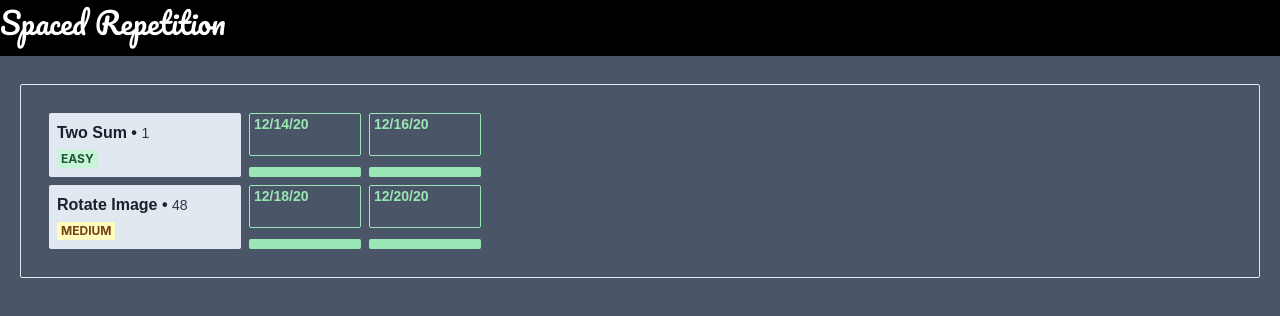
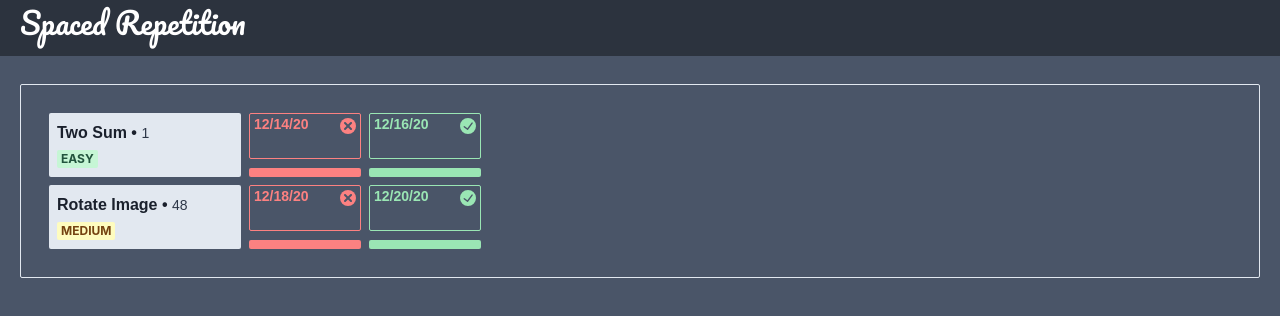
Before and after one commit to tpooch21/spaced-rep, a React (Create React App) app in the folder client/: page / in a window 1280 px wide. Shown: the top 316 px of the page. Built offline with nearby package versions, Linux system fonts and the light colour scheme; a web font is replaced by a local one.

Commit message:
Add icons to DateItems, style Toolbar

```diff
--- a/client/package.json
+++ b/client/package.json
@@ -3,6 +3,7 @@
   "version": "0.1.0",
   "private": true,
   "dependencies": {
+    "@chakra-ui/icons": "^1.0.2",
     "@chakra-ui/react": "^1.0.4",
     "@emotion/react": "^11.1.2",
     "@emotion/styled": "^11.0.0",
--- a/client/src/components/Navigation/Toolbar.js
+++ b/client/src/components/Navigation/Toolbar.js
@@ -1,7 +1,7 @@
 import { Flex, Spacer, Text } from "@chakra-ui/react";
 
 const Toolbar = () => (
-  <Flex bg="black" pos="fixed" top="0" left="0" w="full" h={14}>
+  <Flex bg="blackTransp" pos="fixed" top="0" left="0" w="full" h={14} pl={5}>
     <Text fontFamily="logo" fontSize="3xl" color="white">
       Spaced Repetition
     </Text>
--- a/client/src/components/ProblemGroup/DateItem.js
+++ b/client/src/components/ProblemGroup/DateItem.js
@@ -1,18 +1,33 @@
 import { Flex, Spacer, Box, Text } from "@chakra-ui/react";
+import { SmallCloseIcon, CheckCircleIcon } from "@chakra-ui/icons";
+
+const dateColors = {
+  true: "green.200",
+  false: "red.300",
+};
+
+const icons = {
+  true: <CheckCircleIcon color="green.200" mt={1} />,
+  false: (
+    <SmallCloseIcon bg="red.300" borderRadius="lg" mt={1} color="gray.600" />
+  ),
+};
 
 const DateItem = ({ date, status }) => (
   <Flex direction="column" align="center" h={16} ml={2}>
     <Box
-      flex="4"
+      flex="5"
       w={28}
       borderWidth="1px"
       borderRadius="sm"
-      borderColor="green.200"
-      pl={1}
+      borderColor={dateColors[status]}
+      px={1}
+      d="flex"
+      align="flex-start"
     >
       <Text
         flex="4"
-        color="green.200"
+        color={dateColors[status]}
         fontFamily="main"
         fontSize="sm"
         align="left"
@@ -20,9 +35,10 @@ const DateItem = ({ date, status }) => (
       >
         {date}
       </Text>
+      {icons[status]}
     </Box>
     <Spacer />
-    <Box flex="1" bg="green.200" w={28} borderRadius="sm"></Box>
+    <Box flex="1" bg={dateColors[status]} w={28} borderRadius="sm"></Box>
   </Flex>
 );
 
--- a/client/src/customTheme/themeExtension.js
+++ b/client/src/customTheme/themeExtension.js
@@ -3,4 +3,7 @@ export default {
     logo: "'Pacifico', cursive",
     main: "'Andika New Basic', sans-serif",
   },
+  colors: {
+    blackTransp: "rgba(0, 0, 0, 0.4)",
+  },
 };
```
Also changed, not shown: 2 other files (tests, documents, lock files or other folders).
